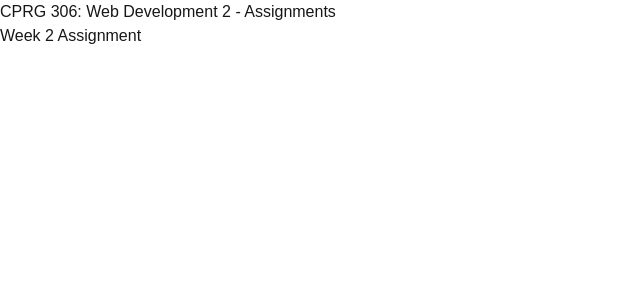
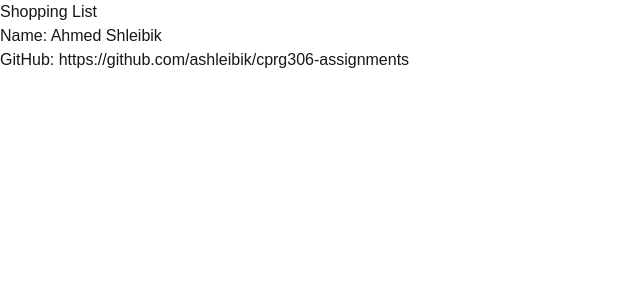
Before and after one commit to ashleibik/cprg306-assignments, a Next.js app: page /week-2 in a window 1280 px wide. Shown: the top 300 px of the page, without its empty margins (0-640 px from the left). Built offline with nearby package versions, Linux system fonts and the light colour scheme.

Commit message:
Fix Week 2 link

```diff
--- /dev/null
+++ b/app/page.tsx
@@ -0,0 +1,10 @@
+import Link from "next/link";
+
+export default function Home() {
+  return (
+    <main>
+      <h1>CPRG 306: Web Development 2 - Assignments</h1>
+      <Link href="/week-2">Week 2 Assignment</Link>
+    </main>
+  );
+}
--- a/app/week-2/page.tsx
+++ b/app/week-2/page.tsx
@@ -1,10 +1,10 @@
-import Link from "next/link";
+import StudentInfo from "./student.info";
 
-export default function Home() {
+export default function Page() {
   return (
     <main>
-      <h1>CPRG 306: Web Development 2 - Assignments</h1>
-      <Link href="/week-2">Week 2 Assignment</Link>
+      <h1>Shopping List</h1>
+      <StudentInfo />
     </main>
   );
 }
```
